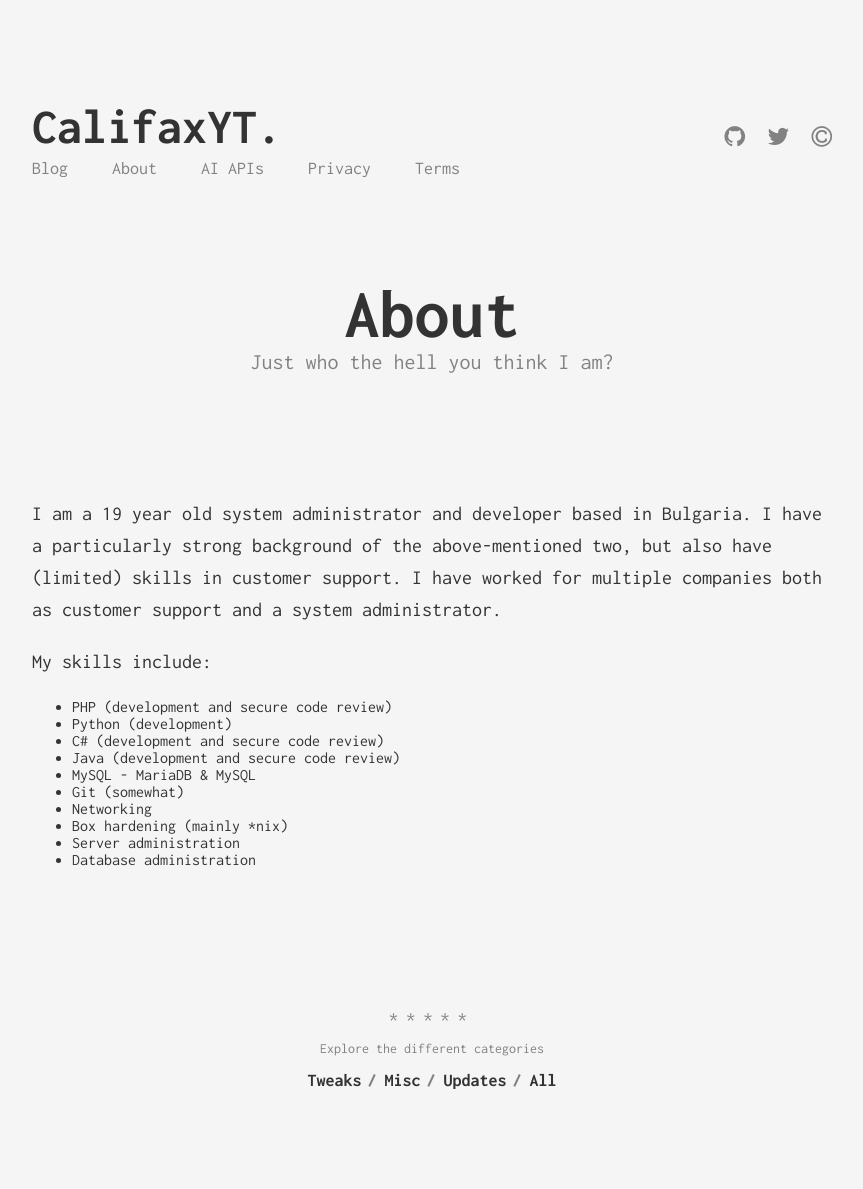
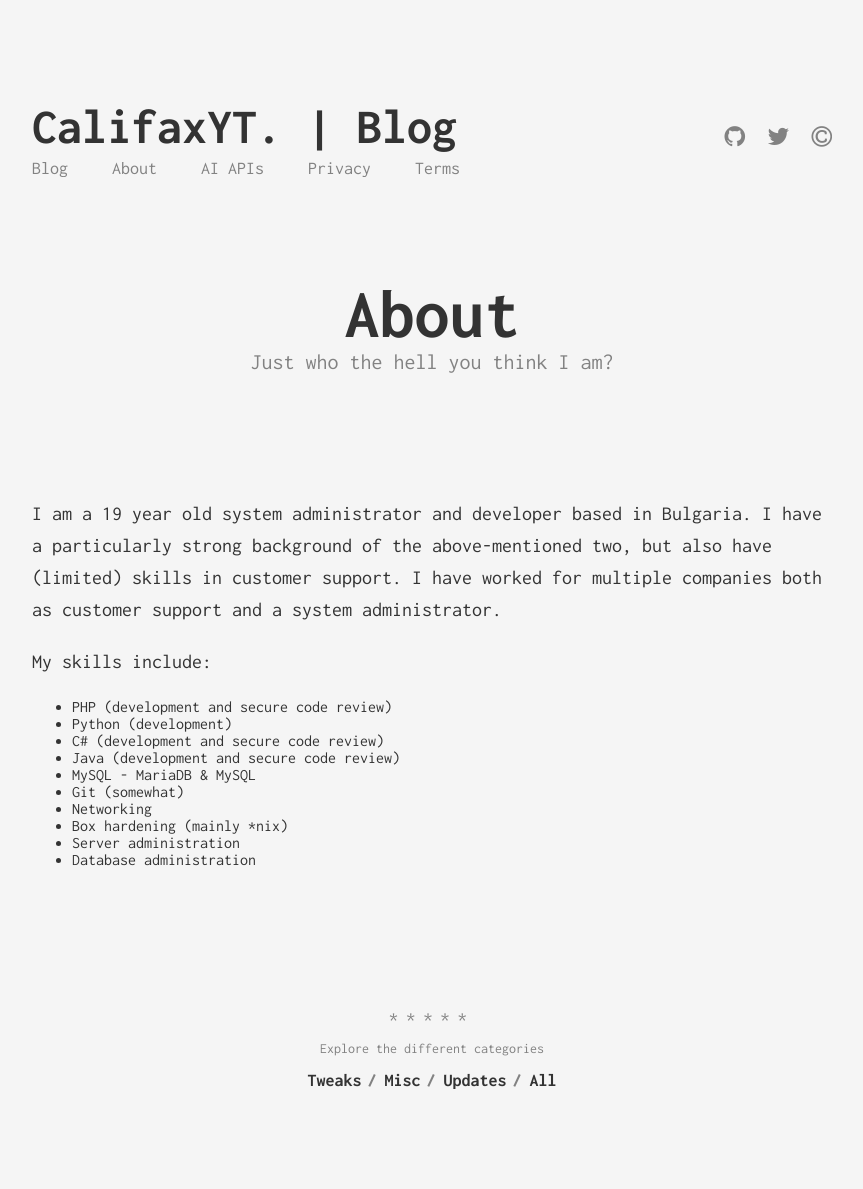
Before and after one commit to CalifaxYT/PersonalWS, a Jekyll site: the page built from about.md, in a window 1280 px wide. Shown: the whole page, without its empty margins (208-1071 px from the left). Built offline with Jekyll 4.4.1, drawn with Linux system fonts in a browser that asks for light colours; comment, search, counter and statistics services are not loaded.

Commit message:
• SEO tweaks •

```diff
--- a/_config.yml
+++ b/_config.yml
@@ -1,4 +1,4 @@
-title: CalifaxYT.
+title: CalifaxYT. | Blog
 description: >
   CalifaxYT's official webpage. Find everything here - from OSS to tips and tricks.
 baseurl: ""
```
